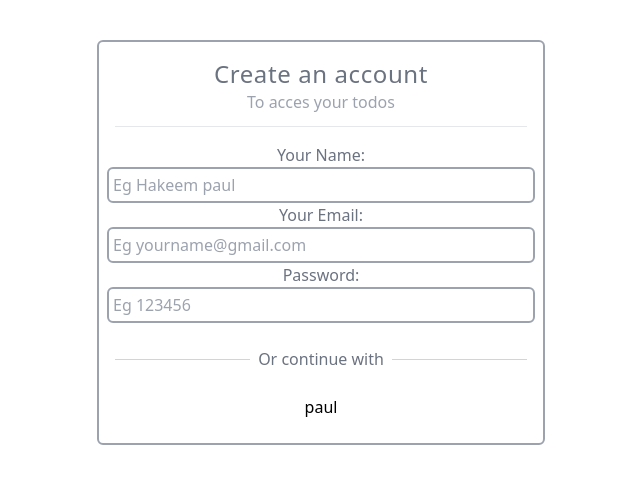
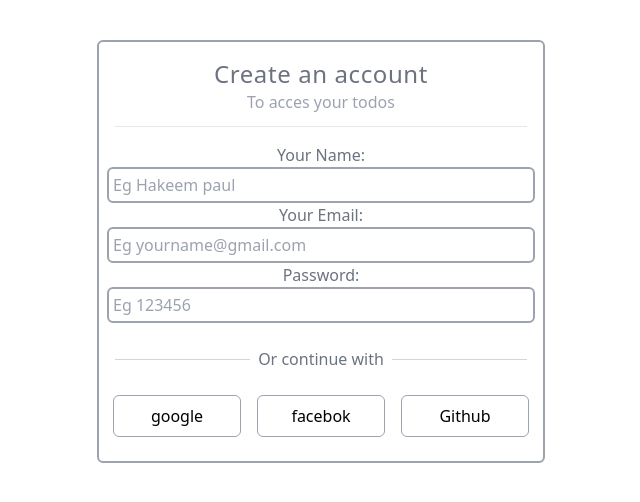
Before and after one commit to Paulhakeem/RTtodo, a Vue app: page / in a window 1280 px wide. Shown: the top 502 px of the page, without its empty margins (319-959 px from the left). Built offline with nearby package versions, Linux system fonts and the light colour scheme.

Commit message:
adding auth

```diff
--- a/src/components/TodoLogin.vue
+++ b/src/components/TodoLogin.vue
@@ -49,8 +49,16 @@
       <div class="w-full h-[1px] bg-gray-300 "></div>
       </div>
 
-      <div class="my-6">
-paul
+      <div class="my-6 flex gap-4 justify-center text-center items-center">
+       <div class="border border-gray-400 rounded-md p-2 w-32">
+        google
+       </div>
+       <div class="border border-gray-400 rounded-md p-2 w-32">
+        facebok
+       </div>
+       <div class="border border-gray-400 rounded-md p-2 w-32">
+        Github
+       </div>
       </div>
     </div>
 </template>
```
